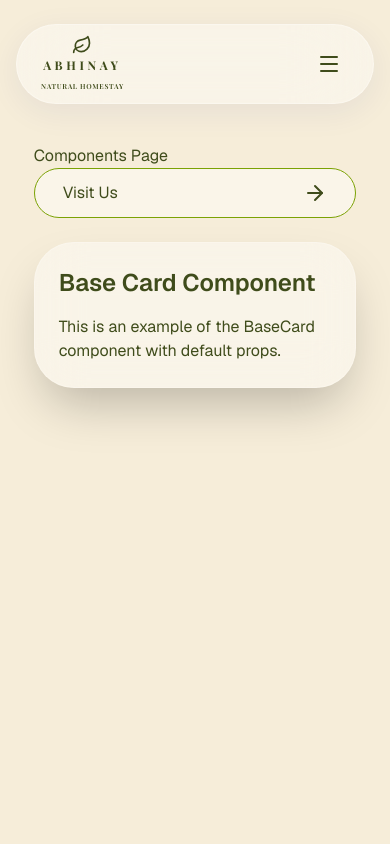
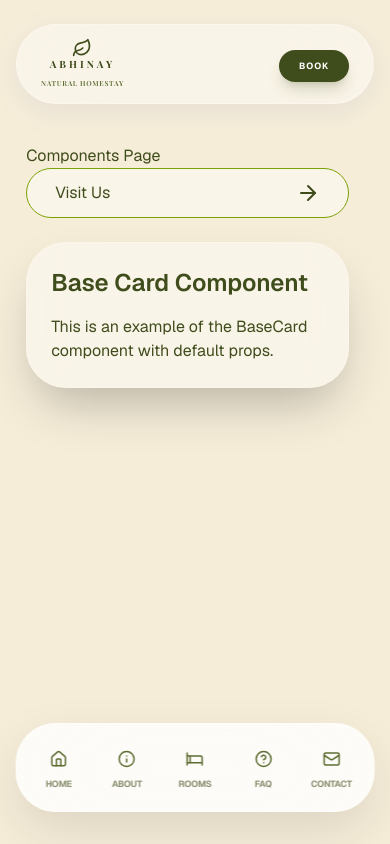
Before and after one commit to Forge-Studios/Abhinay-natural-Homestay, a Next.js app: page /components in a window 390 px wide. Shown: the top 844 px of the page. Built offline with nearby package versions, Linux system fonts and the light colour scheme; a web font is replaced by a local one.

Commit message:
Added Navbar (Web and Mobile) and also the fluid transition between pages.

```diff
--- a/app/global.css
+++ b/app/global.css
@@ -1,22 +1,67 @@
 @import "tailwindcss";
 
 @theme {
-  /* Colors from your new palette */
-  --color-brand-primary: #3f4c1b; /* Deep Forest Green */
-  --color-brand-accent: #7ba204; /* Vibrant Lime Green */
-  --color-app-bg: #f6edd9; /* Soft Cream/Sand */
-  --color-brand-muted: #9999cc; /* Muted Lavender */
+  /* --- Colors from your palette --- */
+  --color-brand-primary: #3f4c1b;
+  --color-brand-accent: #7ba204;
+  --color-app-bg: #f6edd9;
+  --color-brand-muted: #9999cc;
+  --color-brand-secondary: #5c6d32;
+  /* Added for subtle depth */
 
-  /* Glassmorphism background */
+  /* --- Glassmorphism --- */
   --color-card-bg: rgba(255, 255, 255, 0.4);
+  --color-glass-border: rgba(255, 255, 255, 0.3);
 
-  /* Typography Variables */
+  /* --- Typography Variables --- */
   --font-display: var(--font-playfair);
   --font-body: var(--font-geist-sans);
+
+  /* --- Fluidic Animation Engine --- */
+  --ease-fluid: cubic-bezier(0.22, 1, 0.36, 1);
+
+  /* Link the animation to a class name */
+  --animate-page-reveal: page-reveal 0.9s var(--ease-fluid) forwards;
+
+  @keyframes page-reveal {
+    0% {
+      opacity: 0;
+      transform: translateY(20px) scale(0.98);
+      filter: blur(10px);
+    }
+
+    100% {
+      opacity: 1;
+      transform: translateY(0) scale(1);
+      filter: blur(0);
+    }
+  }
 }
 
 @layer base {
+
+  *,
+  ::after,
+  ::before {
+    @apply border-brand-primary/10;
+  }
+
+  html {
+    /* Prevents the 'jumping' effect when moving between pages */
+    scrollbar-gutter: stable;
+    @apply scroll-smooth selection:bg-brand-accent/30 selection:text-brand-primary;
+  }
+
   body {
-    @apply bg-app-bg text-brand-primary font-body antialiased;
+    @apply bg-app-bg text-brand-primary font-body antialiased transition-colors duration-500;
+    text-rendering: optimizeLegibility;
   }
 }
+
+@layer utilities {
+
+  /* Reusable class name for the animation*/
+  .animate-page-reveal {
+    animation: var(--animate-page-reveal);
+  }
+}
--- a/app/layout.tsx
+++ b/app/layout.tsx
@@ -30,16 +30,9 @@ export default function RootLayout({
   children: React.ReactNode;
 }>) {
   return (
-    // We apply font variables to the html tag for global access
     <html lang="en" className={`${playfair.variable} ${geistSans.variable} ${geistMono.variable} scroll-smooth`}>
-      <body className="bg-app-bg text-brand-primary min-h-screen w-full">
-        {/* The Navbar is fixed and floats above the content */}
+      <body className="bg-app-bg text-brand-primary min-h-screen w-full pb-12 md:pb-1">
         <Navbar />
-
-        {/* This wrapper handles the full-page flow:
-          - min-h-screen: Ensures background color covers the whole height
-          - flex-col: Allows the footer to be pushed to the bottom
-        */}
         <div className="flex flex-col min-h-screen w-full">
           <main className="flex-grow w-full">
             {children}
--- a/app/page.tsx
+++ b/app/page.tsx
@@ -94,9 +94,6 @@ export default function HomePage() {
           <div className="aspect-[4/5] rounded-[3.5rem] overflow-hidden shadow-2xl border-8 border-white">
             <Image src="https://images.unsplash.com/photo-1510798831971-661eb04b3739" alt="Our Forest Story" fill className="object-cover" />
           </div>
-          <div className="absolute -bottom-12 -right-12 w-56 h-56 bg-brand-primary rounded-full p-10 flex items-center justify-center text-center shadow-2xl rotate-12">
-            <p className="text-white text-sm font-bold tracking-widest leading-relaxed uppercase">Awarded Best Eco-Stay 2026</p>
-          </div>
         </div>
         <div>
           <span className="text-brand-accent font-bold tracking-[0.4em] uppercase text-xs">Since 2020</span>
--- /dev/null
+++ b/app/template.tsx
@@ -0,0 +1,14 @@
+// Transition animation for the pages
+"use client";
+
+import { usePathname } from "next/navigation";
+
+export default function Template({ children }: { children: React.ReactNode }) {
+  const pathname = usePathname();
+
+  return (
+    <div key={pathname} className="animate-page-reveal">
+      {children}
+    </div>
+  );
+}
--- a/components/Navbar.tsx
+++ b/components/Navbar.tsx
@@ -1,91 +1,152 @@
 "use client";
 
-import { useState } from "react";
+import { Leaf, Home, Info, Bed, HelpCircle, Mail } from "lucide-react";
 import Link from "next/link";
-import { usePathname } from "next/navigation"; // 1. Import the hook
-import { Search, Heart, Leaf, Menu, X } from "lucide-react";
+import { usePathname } from "next/navigation";
+import { useEffect, useState } from "react";
 
 export default function Navbar() {
-  const [isOpen, setIsOpen] = useState(false);
-  const pathname = usePathname(); // 2. Get the current URL path
+  const [isScrolled, setIsScrolled] = useState(false);
+  const pathname = usePathname();
+
+  useEffect(() => {
+    const handleScroll = () => {
+      setIsScrolled(window.scrollY > 20);
+    };
+    window.addEventListener("scroll", handleScroll, { passive: true });
+    return () => window.removeEventListener("scroll", handleScroll);
+  }, []);
 
   const navLinks = [
-    { name: "HOME", href: "/" },
-    { name: "ABOUT", href: "/about" },
-    { name: "THE RESORT", href: "/rooms" },
-    { name: "FAQ", href: "/faq" },
-    { name: "CONTACT US", href: "/contact" },
+    { name: "HOME", href: "/", icon: Home },
+    { name: "ABOUT", href: "/about", icon: Info },
+    { name: "ROOMS", href: "/rooms", icon: Bed },
+    { name: "FAQ", href: "/faq", icon: HelpCircle },
+    { name: "CONTACT US", href: "/contact", icon: Mail },
   ];
 
   return (
-    <nav className="fixed top-6 left-0 right-0 z-50 px-4">
-      {/* FLUID GLASSFROST CONTAINER */}
-      <div className="w-full max-w-[95vw] 2xl:max-w-[1600px] mx-auto bg-white/40 backdrop-blur-2xl rounded-full shadow-[0_8px_32px_0_rgba(31,38,135,0.07)] border border-white/30 px-6 md:px-10 h-20 flex items-center justify-between transition-all duration-500 hover:bg-white/50">
-
-        {/* Logo Section */}
-        <Link href="/" className="flex flex-col items-center gap-0.5 group shrink-0">
-          <Leaf className="text-brand-primary group-hover:rotate-12 transition-transform" size={20} />
+    <>
+      {/* --- DESKTOP TOP NAVBAR --- */}
+      <nav className="fixed top-6 left-0 right-0 z-50 px-4 flex justify-center pointer-events-none">
+        <div
+          className={`
+            relative flex items-center justify-between px-6 md:px-10 rounded-full
+            bg-white/40 backdrop-blur-2xl border border-white/30
+            shadow-[0_8px_32px_0_rgba(31,38,135,0.07)]
+            pointer-events-auto
+            transition-all duration-700 ease-[cubic-bezier(0.23,1,0.32,1)]
+            ${
+              isScrolled
+                ? "w-[85%] max-w-[1100px] h-14 md:h-16 bg-white/70 shadow-2xl translate-y-[-4px]"
+                : "w-full max-w-[95vw] 2xl:max-w-[1600px] h-20 translate-y-0"
+            }
+          `}
+        >
+          {/* Logo Section with Fluid Scale */}
+          <Link href="/" className="flex flex-col items-center group shrink-0">
+            <Leaf
+              className={`text-brand-primary transition-all duration-500 ease-out group-hover:rotate-12 group-hover:scale-110 ${
+                isScrolled ? "scale-75 md:scale-90" : "scale-100"
+              }`}
+              size={20}
+            />
             <div className="text-center font-display leading-tight">
-            <span className="text-xs font-bold tracking-[0.3em] text-brand-primary block">
-              ABHINAY
-            </span>
-            <span className="text-[7px] uppercase tracking-[0.1em] text-brand-secondary font-semibold">
-              Natural Homestay
-            </span>
+              <span className="text-[10px] md:text-xs font-bold tracking-[0.3em] text-brand-primary block">ABHINAY</span>
+              <div
+                className={`
+                transition-all duration-500 ease-in-out overflow-hidden
+                ${isScrolled ? "max-h-0 opacity-0" : "max-h-10 opacity-100"}
+              `}
+              >
+                <span className="text-[7px] uppercase tracking-[0.1em] text-brand-secondary font-semibold">Natural Homestay</span>
+              </div>
             </div>
           </Link>
 
-        {/* Navigation - Dynamic Active State */}
+          {/* Desktop Links - Hover Lift Animation */}
           <div className="hidden lg:flex items-center gap-6 xl:gap-10">
             {navLinks.map((link) => {
-            // 3. Check if the link matches the current path
               const isActive = pathname === link.href;
-
               return (
                 <Link
                   key={link.name}
                   href={link.href}
-                className={`text-[10px] font-bold tracking-[0.15em] transition-all pb-1 border-b-2 ${
-                  isActive
-                  ? "text-brand-primary border-brand-primary" // Active Style (Forest Green)
-                  : "text-brand-secondary border-transparent hover:text-brand-primary hover:border-brand-primary/30" // Inactive Style
-                }`}
+                  className={`
+                    text-[10px] font-bold tracking-[0.15em] transition-all duration-300 relative py-1
+                    hover:-translate-y-0.5 active:translate-y-0
+                    ${isActive ? "text-brand-primary" : "text-brand-secondary hover:text-brand-primary"}
+                  `}
                 >
                   {link.name}
+                  <span
+                    className={`
+                    absolute bottom-0 left-0 h-[2px] bg-brand-primary transition-all duration-500 ease-out
+                    ${isActive ? "w-full opacity-100" : "w-0 opacity-0"}
+                  `}
+                  />
                 </Link>
               );
             })}
           </div>
 
-        {/* Mobile Toggle */}
-        <button className="lg:hidden text-brand-primary p-2" onClick={() => setIsOpen(!isOpen)}>
-          {isOpen ? <X size={24} /> : <Menu size={24} />}
-        </button>
+          {/* Mobile Right Action */}
+          <div className="lg:hidden">
+            <Link
+              href="/rooms"
+              className="text-[9px] font-bold tracking-widest bg-brand-primary text-white px-5 py-2.5 rounded-full shadow-lg shadow-brand-primary/20 active:scale-95 transition-transform"
+            >
+              BOOK
+            </Link>
+          </div>
+        </div>
+      </nav>
+
+      {/* --- MOBILE BOTTOM NAVIGATION --- */}
+      <div className="lg:hidden fixed bottom-8 left-1/2 -translate-x-1/2 z-50 w-[92vw] max-w-[420px]">
+        <div className="bg-white/80 backdrop-blur-3xl border border-white/50 rounded-[2.5rem] shadow-[0_20px_50px_rgba(0,0,0,0.1)] p-2 flex justify-around items-center">
+          {navLinks.map((link) => {
+            const isActive = pathname === link.href;
+            const Icon = link.icon;
+
+            return (
+              <Link key={link.name} href={link.href} className="flex flex-col items-center gap-1 group relative flex-1 py-2">
+                {/* Icon Container with "Pop" Animation */}
+                <div
+                  className={`
+                  p-2.5 rounded-2xl transition-all duration-500 ease-[cubic-bezier(0.34,1.56,0.64,1)]
+                  ${
+                    isActive
+                      ? "bg-brand-primary text-white scale-110 -translate-y-2 shadow-lg shadow-brand-primary/30"
+                      : "text-brand-secondary hover:bg-gray-100 active:scale-90"
+                  }
+                `}
+                >
+                  <Icon size={18} strokeWidth={isActive ? 2.5 : 2} />
                 </div>
 
-      {/* Fluid Mobile Menu */}
-      {isOpen && (
-        <div className="lg:hidden mt-4 mx-auto w-[90vw] bg-white/60 backdrop-blur-2xl rounded-[2.5rem] p-8 shadow-2xl border border-white/40 animate-in zoom-in-95 duration-200">
-          <div className="flex flex-col gap-6 text-center">
-            {navLinks.map((link) => {
-              const isActive = pathname === link.href;
+                {/* Dynamic Label */}
+                <span
+                  className={`
+                  text-[9px] font-bold tracking-tight transition-all duration-300
+                  ${isActive ? "opacity-100 translate-y-0 text-brand-primary" : "opacity-60 -translate-y-1"}
+                `}
+                >
+                  {link.name.split(" ")[0]}
+                </span>
 
-              return (
-                <Link
-                  key={link.name}
-                  href={link.href}
-                  onClick={() => setIsOpen(false)}
-                  className={`text-xs font-bold tracking-widest transition-colors ${
-                    isActive ? "text-brand-primary" : "text-brand-secondary hover:text-brand-primary"
-                  }`}
-                >
-                  {link.name}
+                {/* Active Indicator */}
+                <div
+                  className={`
+                  absolute bottom-0 w-1 h-1 bg-brand-primary rounded-full transition-all duration-500
+                  ${isActive ? "opacity-100 scale-100" : "opacity-0 scale-0"}
+                `}
+                />
               </Link>
             );
           })}
         </div>
       </div>
-      )}
-    </nav>
+    </>
   );
 }
```
Lines whose indentation alone changed are shown as unchanged.
